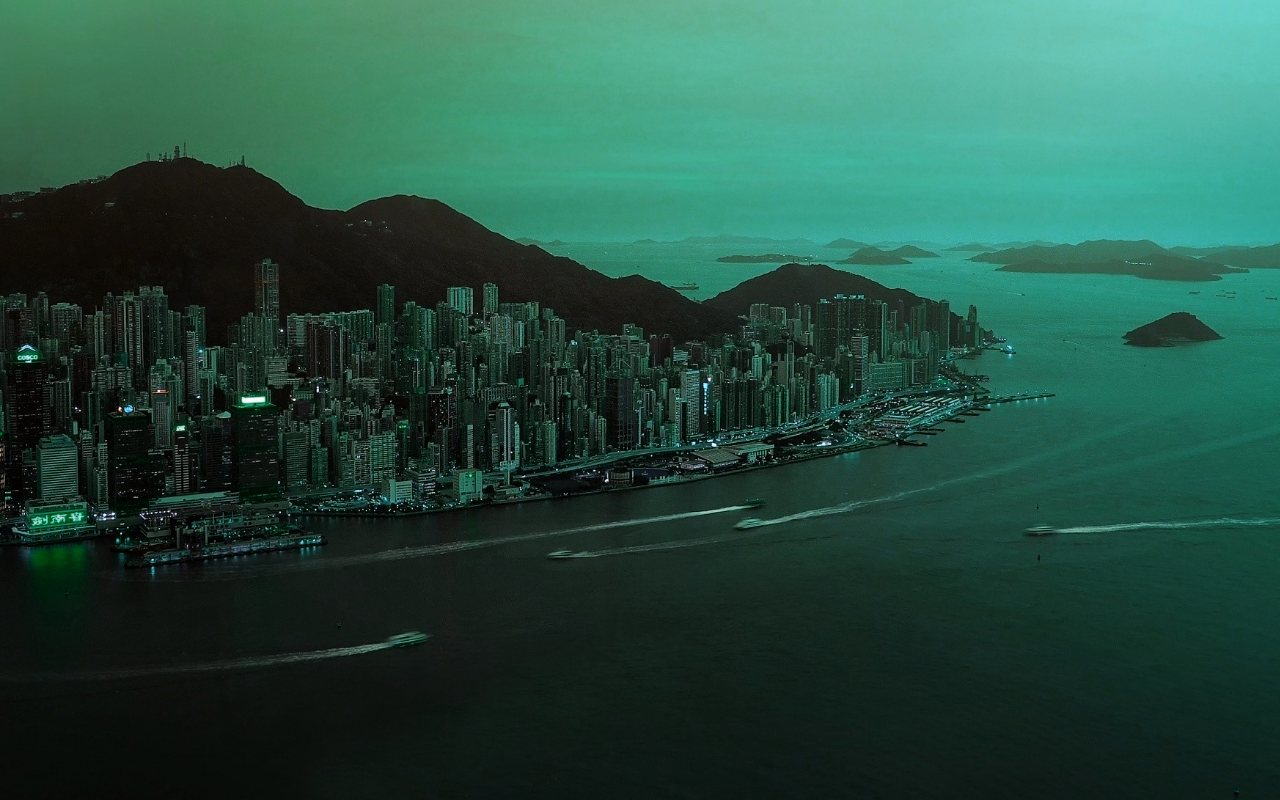
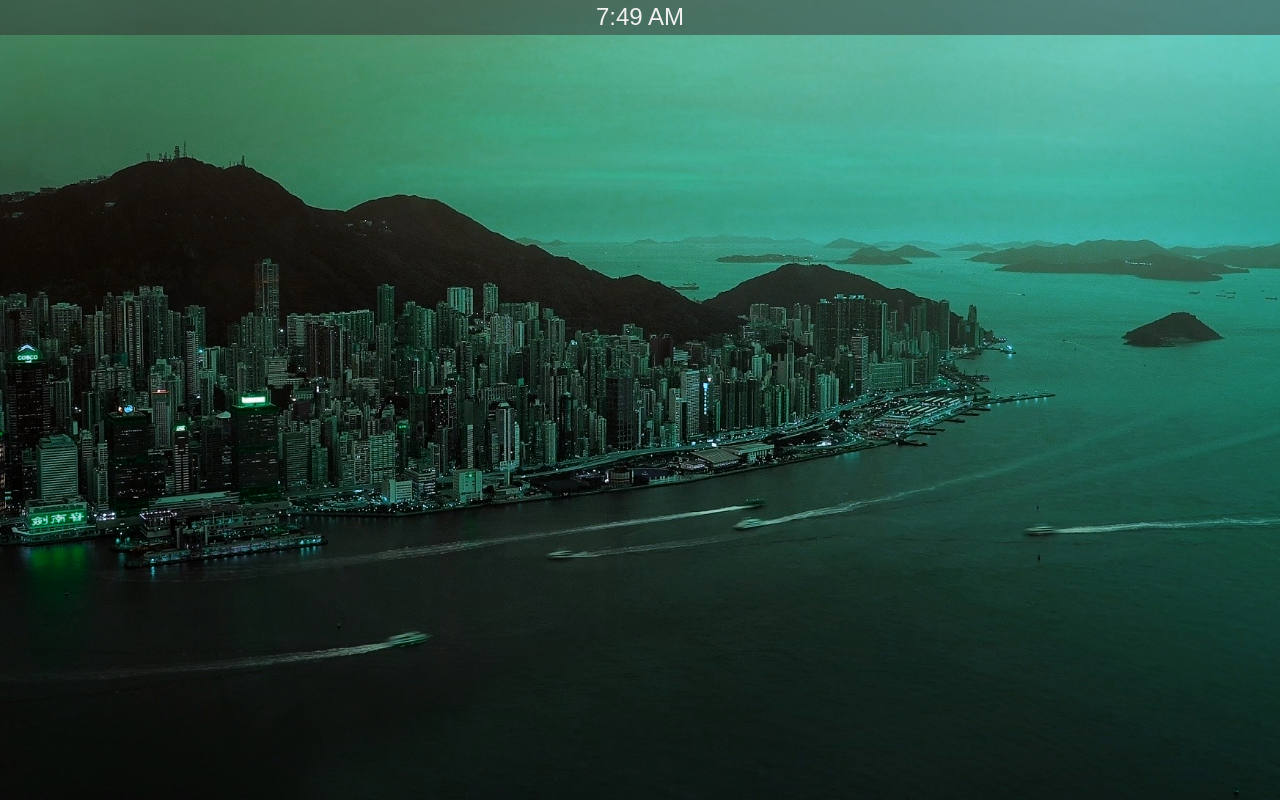
Before and after one commit to lynchpin4/storm, a website: page home.html in a window 1280 px wide. Drawn offline with Linux system fonts and the light colour scheme; a web font is replaced by a local one.

Commit message:
basic working clock

```diff
--- a/assets/basic.css
+++ b/assets/basic.css
@@ -1,4 +1,4 @@
-body { margin: 0; padding: 0; }
+body { margin: 0; padding: 0; font-family: 'Droid Sans', sans-serif; }
 .background
 {
 	position: fixed;
@@ -6,10 +6,21 @@ body { margin: 0; padding: 0; }
 	height: 100%;
 	top: 0px;
 	left: 0px;
+	z-index: 10;
 
 	/* default background clip, resize and position */
 	background-size: auto 100%;
 	background-position: 0px 0px;
+}
+
+.stage
+{
+	position: fixed;
+	width: 100%;
+	height: 100%;
+	top: 0px;
+	left: 0px;
+	z-index: 100;
 }
 
 .background .blur
@@ -23,3 +34,49 @@ body { margin: 0; padding: 0; }
 {
 	transition:background-position .1s ease-in;
 }
+
+.modular-header
+{
+	position: fixed;
+	width: 100%;
+	height: 100%;
+	top: 0px;
+	left: 0px;
+	width: 100%;
+	background: rgba(50, 50, 50, 0.5);
+	height: 35px;
+	z-index: 200;
+}
+
+.modular-header .center
+{
+	margin-left: auto;
+	margin-right: auto;
+	display: block;
+	text-align: center;
+	width: 100px;
+	height: inherit;
+	position: relative;
+	padding-top: 3px;
+}
+
+.modular-header .clock
+{
+	font-size: 24px;
+	color: #f1f1f1;
+}
+
+/*
+.img-glow {
+    outline:none;
+    transition: all 0.25s ease-in-out;
+    -webkit-transition: all 0.25s ease-in-out;
+    -moz-transition: all 0.25s ease-in-out;
+}
+
+.img-glow:hover {
+    box-shadow: 0 0 16px rgba(0, 0, 255, 1);
+    -webkit-box-shadow: 0 0 16px rgba(0, 0, 255, 1);
+    -moz-box-shadow: 0 0 16px rgba(0, 0, 255, 1);
+}
+*/
--- /dev/null
+++ b/assets/new  7.txt
@@ -0,0 +1,2 @@
+OS built on a system of panels, translucent panels slide in from the top and background colored slide in from right or left
+slide in defined by app
--- a/home.html
+++ b/home.html
@@ -4,6 +4,8 @@
 		<title>Storm Launcher: Stage</title>
 		<link rel="stylesheet" type="text/css" href="assets/basic.css" />
 		<link rel="stylesheet" type="text/css" href="assets/options.css" />
+		<!-- ugly link -->
+		<link href='http://fonts.googleapis.com/css?family=Droid+Sans' rel='stylesheet' type='text/css'>
 		<script type="text/javascript" src="js/zepto.js"></script>
 		<script type="text/javascript" src="js/homescreen.js"></script>
 		<script type="text/javascript">
@@ -17,7 +19,8 @@
 		<div id="background" class="background"><div class="blur"></div></div>
 		<div id="stage" class="stage">
 			<!-- the real deal implementation of this will be considerably more complex later -->
-			<div id="homescreen_clock">
+			<div id="header_bar" class="modular-header">
+				<div class="center"><span class="clock">XX:XX PM</span></div>
 			</div>
 		</div>
 	</body>
--- a/js/homescreen.js
+++ b/js/homescreen.js
@@ -15,6 +15,24 @@ var Launcher = {};
 	{
 		console.log('this is the truth');
 		this.background = new Launcher.Background();
+		this.update_clock();
+	}
+
+	HomeScreen.prototype.update_clock = function()
+	{
+		var now = new Date(),
+			hr = now.getHours(),
+			min = now.getMinutes(),
+			ampm = 'PM';
+
+		if (hr < 12) ampm = 'AM';
+		if (hr > 12) hr -= 12;
+		if (min < 10) min = "0"+min;
+		if (hr == 0) hr = '12';
+
+		$('.clock').text(hr + ':' + min + ' ' + ampm);
+
+		setTimeout(this.update_clock.bind(this), 1000);
 	}
 
 	var ParallaxBackground;
```
